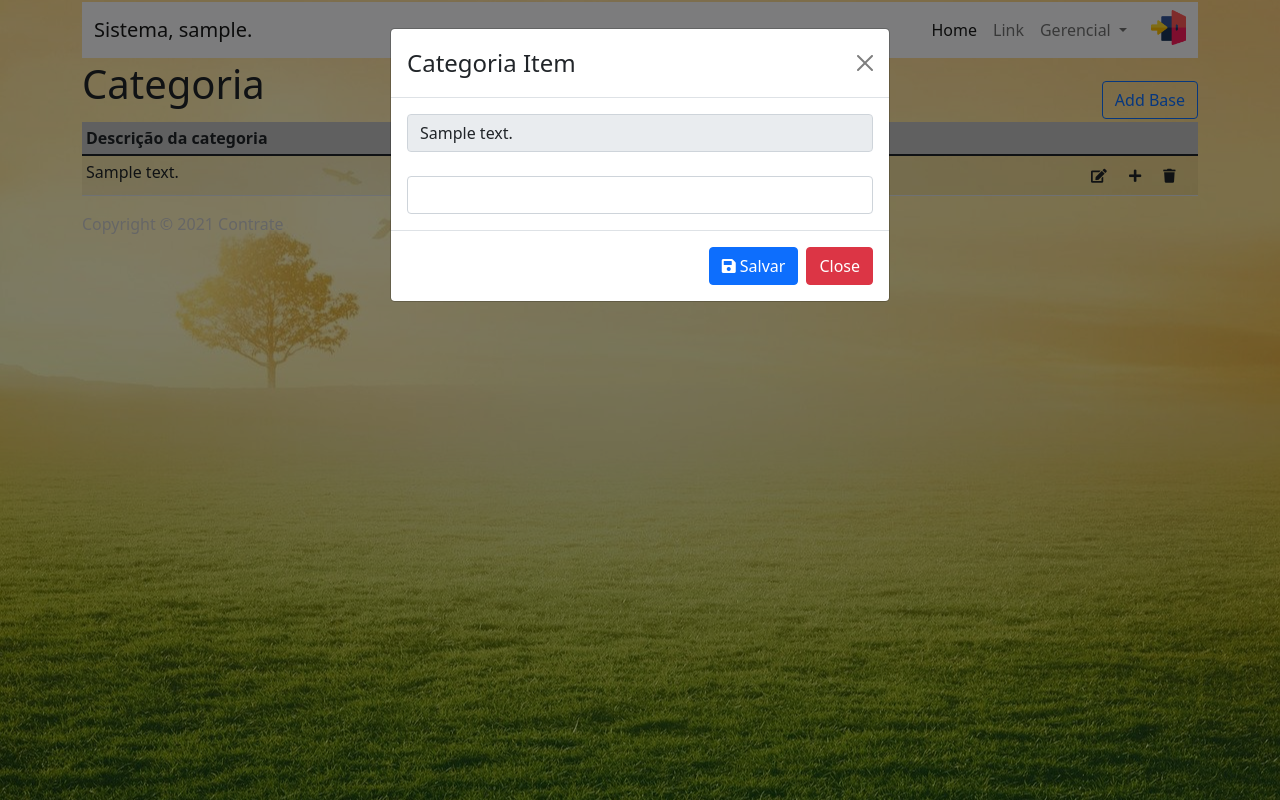
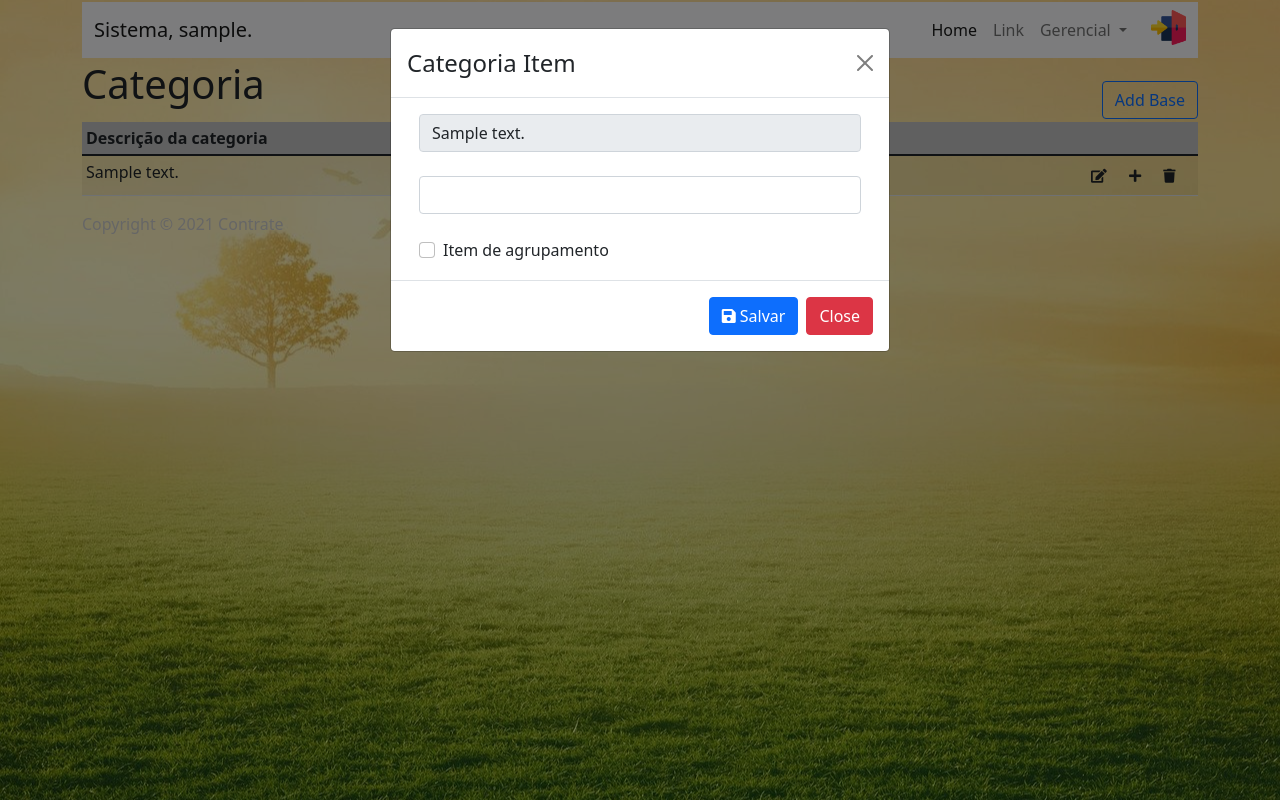
Before and after one commit to sousadm/padrao-django, a Django app: page /categoria/ in a window 1280 px wide, after a click on "add item". Run offline with Django 3.2, Linux system fonts and the light colour scheme; a user stored in the database is signed in; tables that the repository leaves empty hold one stand-in row (values such as "Sample post"); some libraries are stand-ins or nearby versions.

Commit message:
(alt) ajustes

```diff
--- a/app/produto/templates/produto/categoria_item.html
+++ b/app/produto/templates/produto/categoria_item.html
@@ -1,7 +1,7 @@
 <div class="modal" id="categoria_item">
     <div class="modal-dialog">
         <div class="modal-content">
-            <form action="{% url 'url_categoria_item' %}" method="post">
+            <form action="{% url 'url_categoria_item' %}" method="POST">
                 {% csrf_token %}
 
                 <div class="modal-header">
@@ -10,14 +10,25 @@
                 </div>
 
                 <div class="modal-body">
+                    <div class="container">
+                        <input type="text" id="item_origem_id" name="item_origem_id" hidden>
+                        <input type="text" id="item_id" name="item_id" hidden>
 
-                    <input type="text" id="item_origem_id" name="item_origem_id" hidden>
-                    <input type="text" id="item_id" name="item_id" hidden>
+                        <input type="text" id="item_origem_descricao" name="item_origem_descricao"
+                               class="form-control"
+                               disabled>
+                        <br/>
+                        <input type="text" id="item_descricao" name="item_descricao" class="form-control" autofocus>
 
-                    <input type="text" id="item_origem_descricao" name="item_origem_descricao" class="form-control" disabled>
-                    <br/>
-                    <input type="text" id="item_descricao" name="item_descricao" class="form-control" autofocus>
+                        <br/>
+                        <div class="form-check">
+                            <label class="form-check-label">
+                                <input id="item_grupo" name="item_grupo" type="checkbox" class="form-check-input" value="True">
+                                Item de agrupamento
+                            </label>
+                        </div>
 
+                    </div>
                 </div>
 
                 <div class="modal-footer">
--- a/app/produto/templates/produto/categoria_list.html
+++ b/app/produto/templates/produto/categoria_list.html
@@ -47,7 +47,7 @@
                         <i class="fas fa-edit"></i>
                     </button>
                     {% else %}
-                    <button onclick="pega_categoria( {{item.origem.id}}, '{{item.origem.descricao}}', {{item.id}}, '{{item.descricao}}' )"
+                    <button onclick="pega_categoria_item( {{item.origem.id}}, '{{item.origem.descricao}}', {{item.id}}, '{{item.descricao}}', '{{item.is_grupo}}' )"
                             type="button" class="btn btn-sm" title="editar"
                             data-bs-toggle="modal" data-bs-target="#categoria_item">
                         <i class="fas fa-edit"></i>
@@ -104,7 +104,9 @@
 
     }
 
-    function pega_categoria(origem_id, origem_descricao, item_id, item_descricao) {
+    function pega_categoria_item(origem_id, origem_descricao, item_id, item_descricao, is_grupo) {
+
+        console.log('aki: ', is_grupo)
 
         input_item_origem_id = document.getElementById('item_origem_id')
         input_item_origem_id.value = origem_id
@@ -117,6 +119,10 @@
 
         input_descricao = document.getElementById('item_descricao')
         input_descricao.value = item_descricao
+
+        input_is_grupo = document.getElementById('item_grupo')
+        input_is_grupo.checked = True
+
 
     }
 
@@ -131,6 +137,9 @@
 
     }
 
+    function teste(valor) {
+        console.log('valor:  ', valor)
+    }
 
 </script>
 
--- a/app/produto/views.py
+++ b/app/produto/views.py
@@ -204,14 +204,19 @@ def categoria_base(request):
 
 def categoria_item(request):
     try:
-        origem_id = request.POST.get('origem_id')
-        origem = Categoria.objects.get(pk=origem_id)
-        base_id = request.POST.get('base_id')
-        categoria = Categoria.objects.get(pk=base_id) if base_id else Categoria()
-        categoria.descricao = request.POST.get('base_descricao')
+        print('aki')
+        item_origem_id = request.POST.get('item_origem_id')
+        item_id = request.POST.get('item_id')
+        is_grupo = request.POST.get('item_grupo')
+        print('is_grupo', is_grupo)
+
+        categoria = Categoria.objects.get(pk=item_id) if item_id else Categoria()
+        origem = Categoria.objects.get(pk=item_origem_id) if item_origem_id else Categoria()
+
+        categoria.descricao = request.POST.get('item_descricao')
         categoria.origem = origem
-        categoria.is_grupo = False
+        # categoria.is_grupo = is_grupo
         categoria.save()
     except Exception as e:
-        messages.error(request, 'erro ao gravar o registro')
+        messages.error(request, 'origem_id: ' + str(2) )
     return HttpResponseRedirect(reverse('url_categoria'))
```
